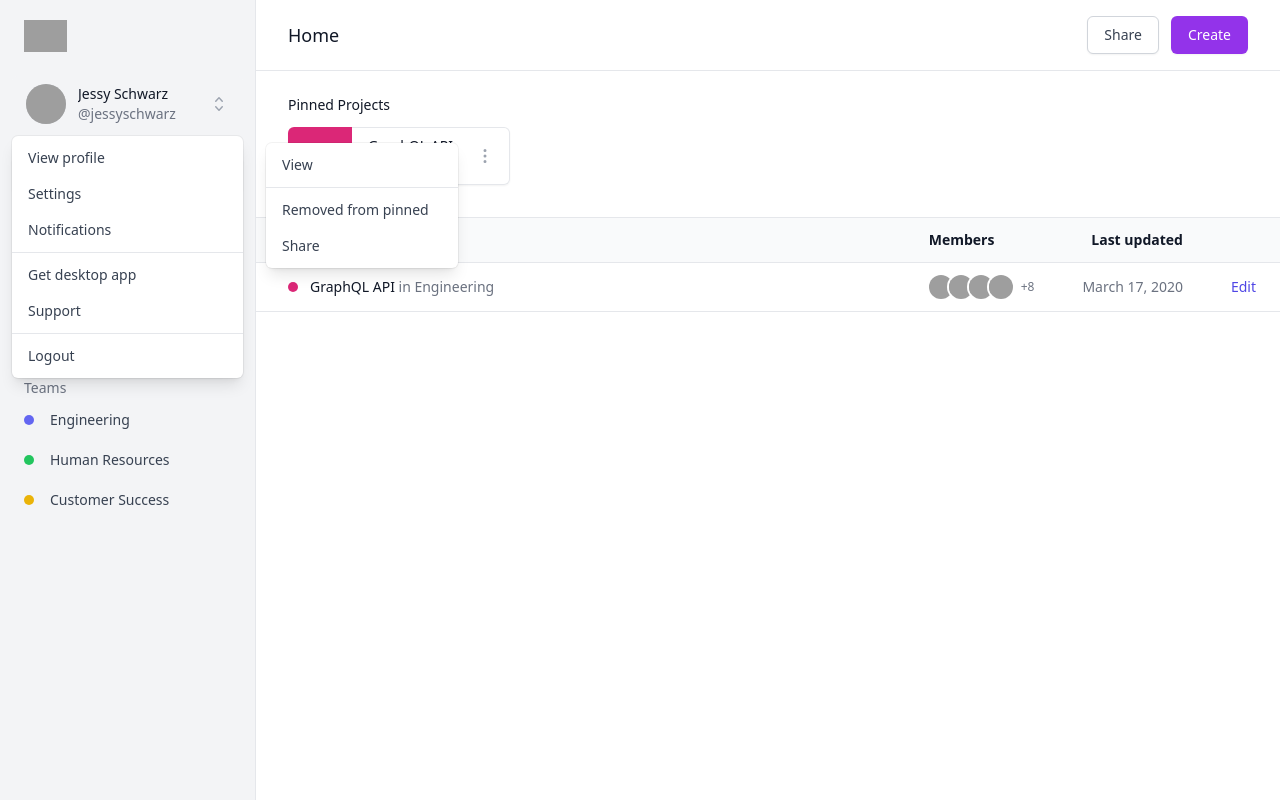
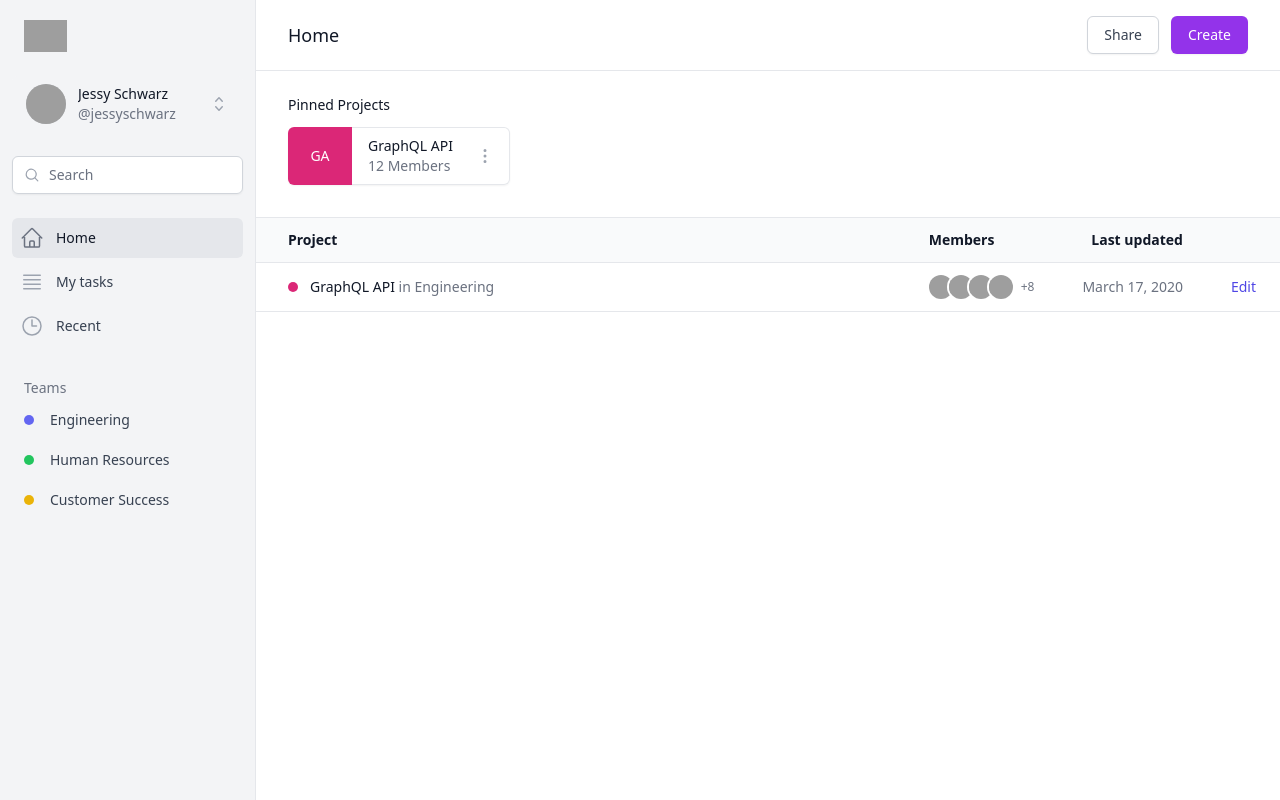
Before and after one commit to alexrosen45/quickposts, a Django app: page /home in a window 1280 px wide. Run offline with Django 4.2, Linux system fonts and the light colour scheme; style sheets or scripts are compiled from the project's sources; some libraries are stand-ins or nearby versions; grey boxes are pictures that could not be loaded.

Commit message:
removed popup

```diff
--- a/quickposts/settings.py
+++ b/quickposts/settings.py
@@ -36,7 +36,8 @@ SECRET_KEY = 'django-insecure-du+vbz$--hqj33ubogy(9k4()+1y#8+k@sk+w@tbb9jhr1veks
 DEBUG = True
 
 ALLOWED_HOSTS = [
-    "142.93.145.120"
+    "142.93.145.120",
+    "127.0.0.1"
 ]
 
 
--- a/templates/index.html
+++ b/templates/index.html
@@ -7,12 +7,16 @@
     <meta http-equiv="X-UA-Compatible" content="ie=edge">
     <title>HTML 5 Boilerplate</title>
     {% load static %}
-    <script src="{% static 'js/home.js' %}"></script>
+    <script>
+        function myFunction() {
+            alert("Clicked")
+        }
+    </script>
     {% tailwind_css %}
 </head>
 
 <body>
-    <div class="min-h-full">
+<div class="min-h-full">
   <!-- Off-canvas menu for mobile, show/hide based on off-canvas menu state. -->
   <div class="relative z-40 lg:hidden" role="dialog" aria-modal="true">
     <!--
@@ -160,21 +164,6 @@
             From: "transform opacity-100 scale-100"
             To: "transform opacity-0 scale-95"
         -->
-        <div class="absolute right-0 left-0 z-10 mx-3 mt-1 origin-top divide-y divide-gray-200 rounded-md bg-white shadow-lg ring-1 ring-black ring-opacity-5 focus:outline-none" role="menu" aria-orientation="vertical" aria-labelledby="options-menu-button" tabindex="-1">
-          <div class="py-1" role="none">
-            <!-- Active: "bg-gray-100 text-gray-900", Not Active: "text-gray-700" -->
-            <a href="#" class="text-gray-700 block px-4 py-2 text-sm" role="menuitem" tabindex="-1" id="options-menu-item-0">View profile</a>
-            <a href="#" class="text-gray-700 block px-4 py-2 text-sm" role="menuitem" tabindex="-1" id="options-menu-item-1">Settings</a>
-            <a href="#" class="text-gray-700 block px-4 py-2 text-sm" role="menuitem" tabindex="-1" id="options-menu-item-2">Notifications</a>
-          </div>
-          <div class="py-1" role="none">
-            <a href="#" class="text-gray-700 block px-4 py-2 text-sm" role="menuitem" tabindex="-1" id="options-menu-item-3">Get desktop app</a>
-            <a href="#" class="text-gray-700 block px-4 py-2 text-sm" role="menuitem" tabindex="-1" id="options-menu-item-4">Support</a>
-          </div>
-          <div class="py-1" role="none">
-            <a href="#" class="text-gray-700 block px-4 py-2 text-sm" role="menuitem" tabindex="-1" id="options-menu-item-5">Logout</a>
-          </div>
-        </div>
       </div>
       <!-- Sidebar Search -->
       <div class="mt-5 px-3">
@@ -318,7 +307,7 @@
         </div>
         <div class="mt-4 flex sm:mt-0 sm:ml-4">
           <button type="button" class="sm:order-0 order-1 ml-3 inline-flex items-center rounded-md border border-gray-300 bg-white px-4 py-2 text-sm font-medium text-gray-700 shadow-sm hover:bg-gray-50 focus:outline-none focus:ring-2 focus:ring-purple-500 focus:ring-offset-2 sm:ml-0">Share</button>
-          <button type="button" onclick="myFunction()" class="order-0 inline-flex items-center rounded-md border border-transparent bg-purple-600 px-4 py-2 text-sm font-medium text-white shadow-sm hover:bg-purple-700 focus:outline-none focus:ring-2 focus:ring-purple-500 focus:ring-offset-2 sm:order-1 sm:ml-3">Create</button>
+          <button type="button" data-toggle="modal" data-target="#myModal" onclick="myFunction()" class="order-0 inline-flex items-center rounded-md border border-transparent bg-purple-600 px-4 py-2 text-sm font-medium text-white shadow-sm hover:bg-purple-700 focus:outline-none focus:ring-2 focus:ring-purple-500 focus:ring-offset-2 sm:order-1 sm:ml-3">Create</button>
         </div>
       </div>
       <!-- Pinned projects -->
@@ -351,16 +340,7 @@
                     From: "transform opacity-100 scale-100"
                     To: "transform opacity-0 scale-95"
                 -->
-                <div class="absolute right-10 top-3 z-10 mx-3 mt-1 w-48 origin-top-right divide-y divide-gray-200 rounded-md bg-white shadow-lg ring-1 ring-black ring-opacity-5 focus:outline-none" role="menu" aria-orientation="vertical" aria-labelledby="pinned-project-options-menu-0-button" tabindex="-1">
-                  <div class="py-1" role="none">
-                    <!-- Active: "bg-gray-100 text-gray-900", Not Active: "text-gray-700" -->
-                    <a href="#" class="text-gray-700 block px-4 py-2 text-sm" role="menuitem" tabindex="-1" id="pinned-project-options-menu-0-item-0">View</a>
-                  </div>
-                  <div class="py-1" role="none">
-                    <a href="#" class="text-gray-700 block px-4 py-2 text-sm" role="menuitem" tabindex="-1" id="pinned-project-options-menu-0-item-1">Removed from pinned</a>
-                    <a href="#" class="text-gray-700 block px-4 py-2 text-sm" role="menuitem" tabindex="-1" id="pinned-project-options-menu-0-item-2">Share</a>
-                  </div>
-                </div>
+
               </div>
             </div>
           </li>
```
